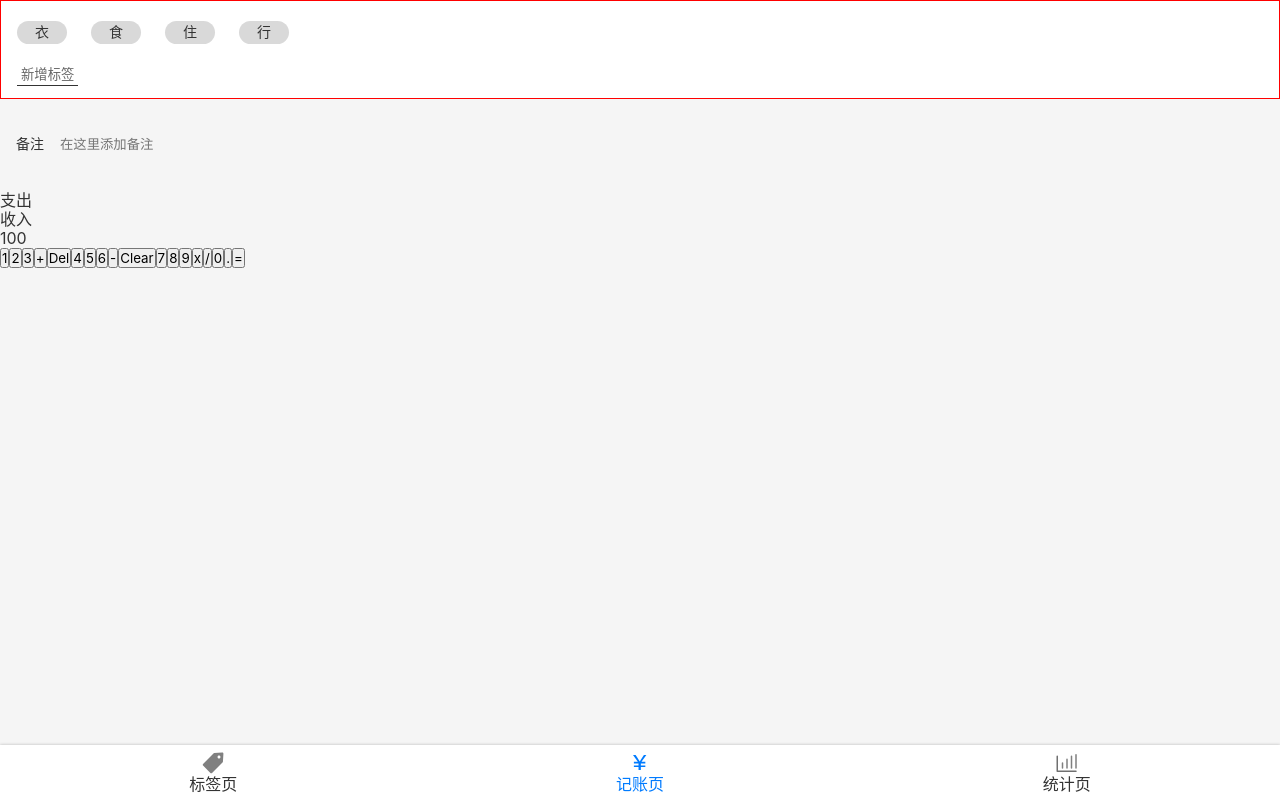
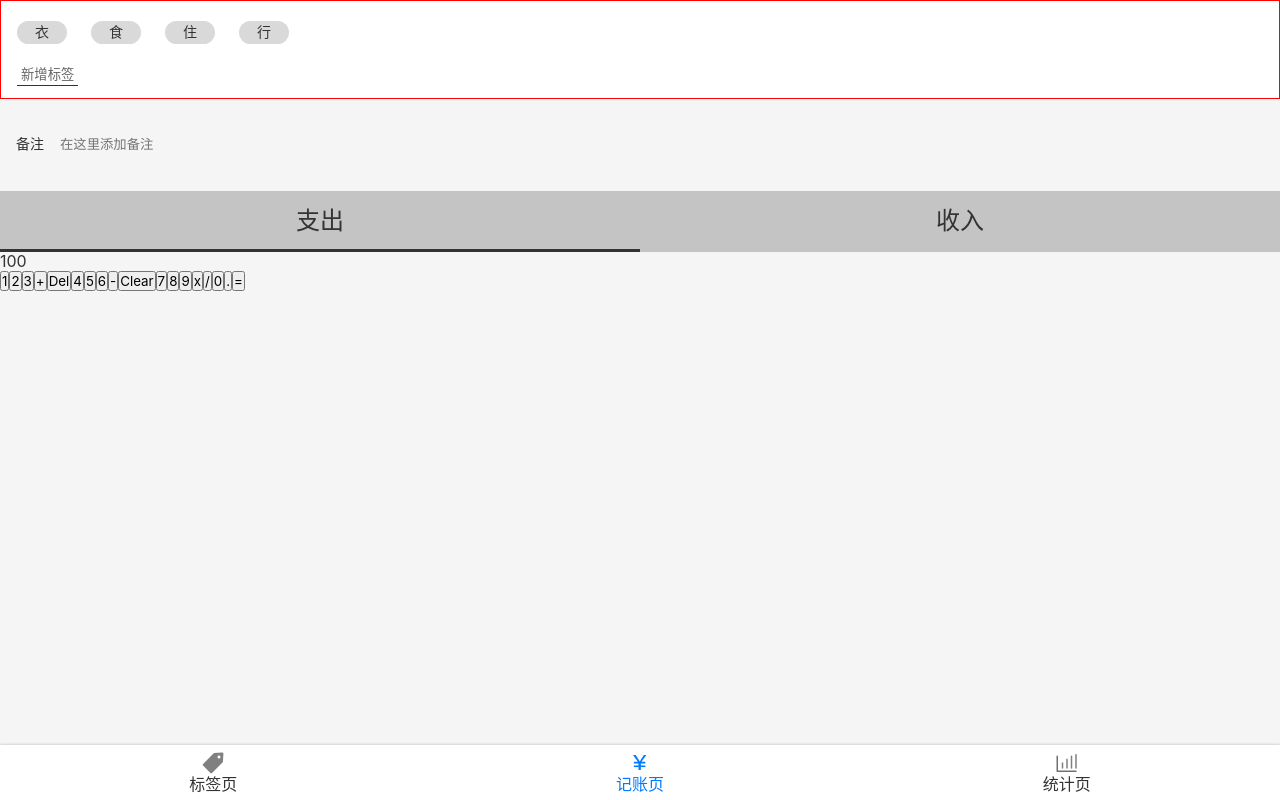
Before and after one commit to jeanie-lu1105/morney-react, a React (Vite) app: page /money in a window 1280 px wide. Built offline with nearby package versions, Linux system fonts and the light colour scheme.

Commit message:
modify category section style

```diff
--- a/src/views/Money.tsx
+++ b/src/views/Money.tsx
@@ -54,7 +54,33 @@
         }
     }
 `;
-const CategorySection = styled.section``;
+const CategorySection = styled.section`
+    font-size: 24px;
+
+    > ul {
+        display: flex;
+        background: #c4c4c4;
+
+        > li {
+            width: 55%;
+            padding: 16px 0;
+            text-align: center;
+            position: relative;
+
+            &.selected::after {
+                content: "";
+                display: block;
+                height: 3px;
+                background: #333;
+                position: absolute;
+                width: 100%;
+                left: 0;
+                bottom: 0;
+            }
+        }
+    }
+
+`;
 const NumberPadSection = styled.section``;
 
 function Money() {
@@ -76,7 +102,7 @@
             </NotesSection>
             <CategorySection>
                 <ul>
-                    <li>支出</li>
+                    <li className="selected">支出</li>
                     <li>收入</li>
                 </ul>
             </CategorySection>
```
